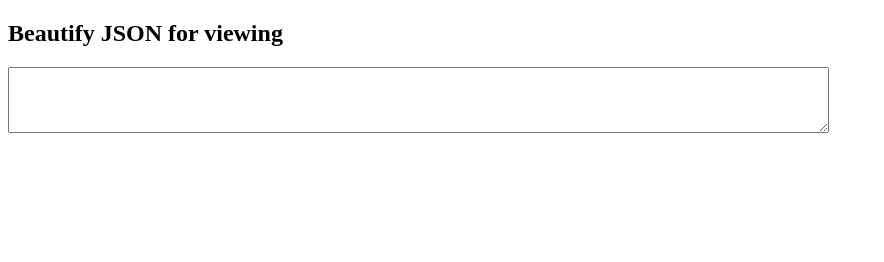
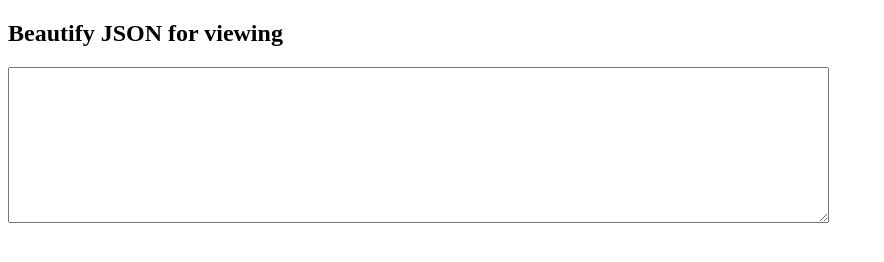
Before and after one commit to bpaudel2/jsonviewer, a plain HTML site: page index.html in a window 1280 px wide. Shown: the whole page, without its empty margins (0-884 px from the left). Drawn offline with Linux system fonts and the light colour scheme.

Commit message:
Update index.html

```diff
--- a/index.html
+++ b/index.html
@@ -9,7 +9,7 @@
 <h2>Beautify JSON for viewing</h2>
 
 
-<textarea rows="4" cols="100" id="jsonInput" oninput="parseJson()">
+<textarea rows="10" cols="100" id="jsonInput" oninput="parseJson()">
 
 </textarea>
 <div id="demo"></div>
```
